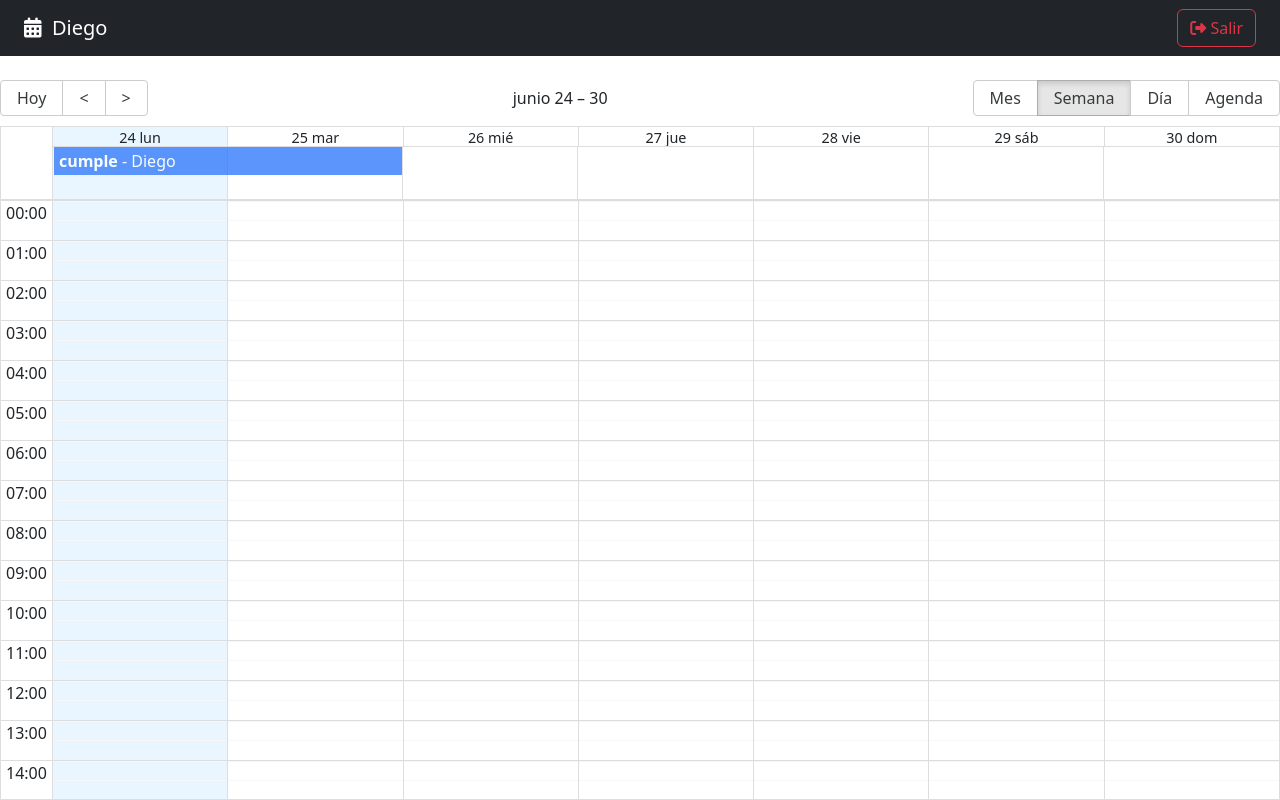
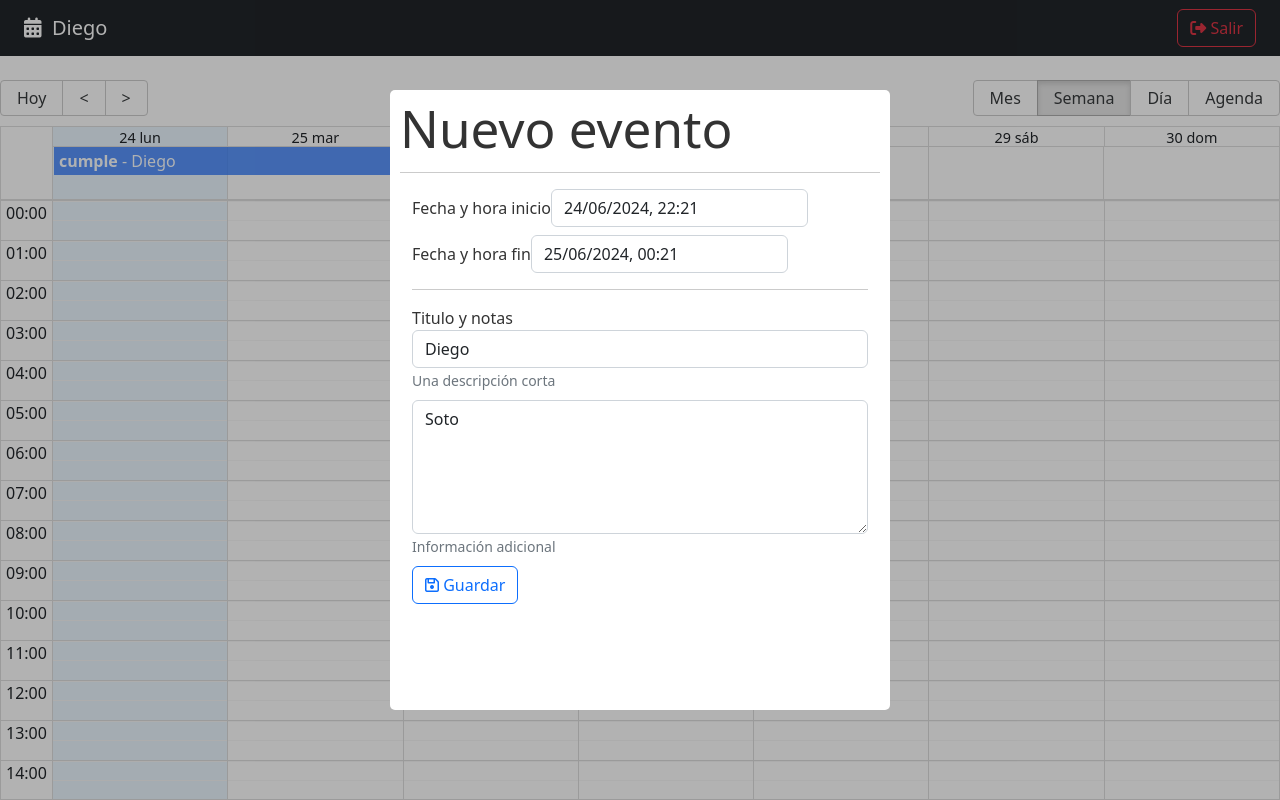
Before and after one commit to DiegoLeonardoSoto/calendar-app, a React (Vite) app: page / in a window 1280 px wide. Built offline with nearby package versions, Linux system fonts and the light colour scheme.

Commit message:
add modal

```diff
--- a/package.json
+++ b/package.json
@@ -13,7 +13,9 @@
     "date-fns": "^3.6.0",
     "react": "^18.3.1",
     "react-big-calendar": "^1.13.0",
+    "react-datepicker": "^7.1.0",
     "react-dom": "^18.3.1",
+    "react-modal": "^3.16.1",
     "react-router": "^6.24.0",
     "react-router-dom": "^6.24.0"
   },
--- /dev/null
+++ b/src/calendar/components/CalendarModal.jsx
@@ -0,0 +1,131 @@
+import { addHours } from 'date-fns'
+import { useState } from 'react'
+import Modal from 'react-modal'
+import DatePicker, { registerLocale } from 'react-datepicker'
+
+import 'react-datepicker/dist/react-datepicker.css'
+
+import { es } from 'date-fns/locale/es'
+registerLocale('es', es)
+
+const customStyles = {
+  content: {
+    top: '50%',
+    left: '50%',
+    right: 'auto',
+    bottom: 'auto',
+    marginRight: '-50%',
+    transform: 'translate(-50%, -50%)'
+  }
+}
+
+// Make sure to bind modal to your appElement (https://reactcommunity.org/react-modal/accessibility/)
+Modal.setAppElement('#root')
+
+export const CalendarModal = () => {
+  const [isOpen, setIsOpen] = useState(true)
+
+  const [formValues, setFormValues] = useState({
+    title: 'Diego',
+    notes: 'Soto',
+    start: new Date(),
+    end: addHours(new Date(), 2)
+  })
+
+  const onInputChanged = ({ target }) => {
+    setFormValues({
+      ...formValues,
+      [target.name]: target.value
+    })
+  }
+
+  const onCloseModal = () => {
+    console.log('cerrando modal')
+    setIsOpen((prev) => !prev)
+  }
+
+  const onDateChange = (e, changing) => {
+    setFormValues({
+      ...formValues,
+      [changing]: e
+    })
+  }
+
+  return (
+    <Modal
+      isOpen={isOpen}
+      onRequestClose={onCloseModal}
+      style={customStyles}
+      className="modal"
+      overlayClassName="modal-fondo"
+      closeTimeoutMS={200}
+    >
+      <h1> Nuevo evento </h1>
+      <hr />
+      <form className="container">
+        <div className="form-group mb-2">
+          <label>Fecha y hora inicio</label>
+          <DatePicker
+            selected={formValues.start}
+            className="form-control"
+            onChange={(e) => onDateChange(e, 'start')}
+            dateFormat="Pp"
+            showTimeSelect
+            locale="es"
+          />
+        </div>
+
+        <div className="form-group mb-2">
+          <label>Fecha y hora fin</label>
+          <DatePicker
+            minDate={formValues.start}
+            selected={formValues.end}
+            className="form-control"
+            onChange={(e) => onDateChange(e, 'end')}
+            dateFormat="Pp"
+            showTimeSelect
+            locale="es"
+            timeCaption="Hora"
+          />
+        </div>
+
+        <hr />
+        <div className="form-group mb-2">
+          <label>Titulo y notas</label>
+          <input
+            type="text"
+            className="form-control"
+            placeholder="Título del evento"
+            name="title"
+            autoComplete="off"
+            value={formValues.title}
+            onChange={onInputChanged}
+          />
+          <small id="emailHelp" className="form-text text-muted">
+            Una descripción corta
+          </small>
+        </div>
+
+        <div className="form-group mb-2">
+          <textarea
+            type="text"
+            className="form-control"
+            placeholder="Notas"
+            rows="5"
+            name="notes"
+            value={formValues.notes}
+            onChange={onInputChanged}
+          ></textarea>
+          <small id="emailHelp" className="form-text text-muted">
+            Información adicional
+          </small>
+        </div>
+
+        <button type="submit" className="btn btn-outline-primary btn-block">
+          <i className="far fa-save"></i>
+          <span> Guardar</span>
+        </button>
+      </form>
+    </Modal>
+  )
+}
--- a/src/calendar/index.js
+++ b/src/calendar/index.js
@@ -1,3 +1,4 @@
 export * from './pages/CalendarPage'
 export * from './components/Navbar'
 export * from './components/CalendarEvent'
+export * from './components/CalendarModal'
--- a/src/calendar/pages/CalendarPage.jsx
+++ b/src/calendar/pages/CalendarPage.jsx
@@ -2,7 +2,7 @@ import { Calendar } from 'react-big-calendar'
 import 'react-big-calendar/lib/css/react-big-calendar.css'
 import { addHours } from 'date-fns'
 import { getMessagesES, localizer } from '../../helpers'
-import { CalendarEvent, Navbar } from '../'
+import { CalendarEvent, CalendarModal, Navbar } from '../'
 import { useState } from 'react'
 
 const events = [
@@ -72,6 +72,8 @@ export const CalendarPage = () => {
         onSelectEvent={onSelect}
         onView={onViewChanged}
       />
+
+      <CalendarModal />
     </>
   )
 }
--- a/src/styles.css
+++ b/src/styles.css
@@ -64,3 +64,44 @@ button:focus-visible {
     background-color: #f9f9f9;
   }
 }
+
+/* Modal */
+.ReactModalPortal > div {
+  opacity: 0;
+}
+
+.ReactModalPortal .ReactModal__Overlay {
+  align-items: center;
+  display: flex;
+  justify-content: center;
+  transition: opacity 0.2s ease-in-out;
+  z-index: 999;
+}
+
+.modal-fondo {
+  background-color: rgba(0, 0, 0, 0.3);
+  bottom: 0;
+  left: 0;
+  right: 0;
+  top: 0;
+  position: fixed;
+}
+
+.ReactModalPortal .ReactModal__Overlay--after-open {
+  opacity: 1;
+}
+
+.ReactModalPortal .ReactModal__Overlay--before-close {
+  opacity: 0;
+}
+
+.modal {
+  background: white;
+  border-radius: 5px;
+  color: rgb(51, 51, 51);
+  display: inline;
+  max-height: 620px;
+  max-width: 500px;
+  outline: none;
+  padding: 10px;
+}
```
Also changed, not shown: 1 other file (tests, documents, lock files or other folders).
